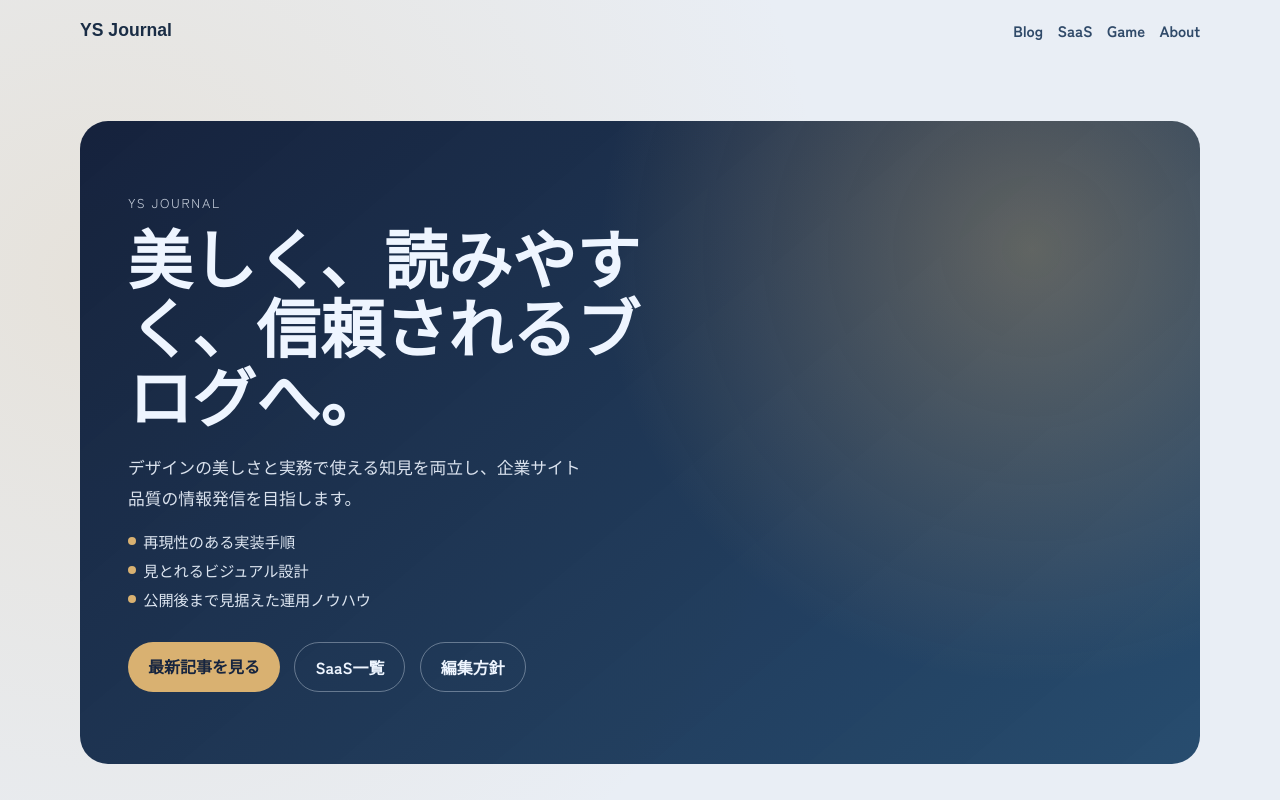
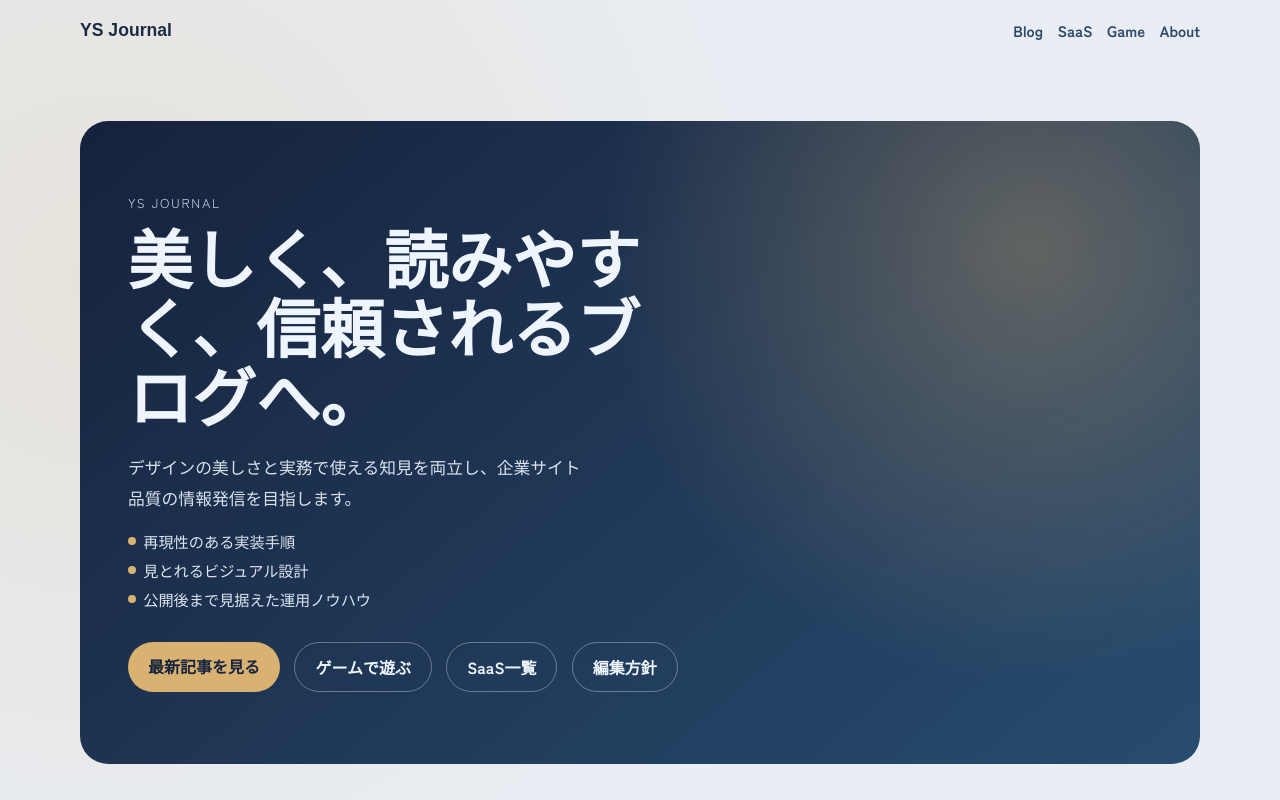
Before and after one commit to ysdev421/ys-portfolio, a Next.js app: page / in a window 1280 px wide. Shown: the top 800 px of the page. Built offline with nearby package versions, Linux system fonts and the light colour scheme; no server answers.

Commit message:
Add prominent game link on home hero

```diff
--- a/app/page.tsx
+++ b/app/page.tsx
@@ -25,6 +25,9 @@ export default function Home() {
         <div className={styles.actions}>
           <Link href="/blog" className={styles.primary}>
             最新記事を見る
+          </Link>
+          <Link href="/game" className={styles.secondary}>
+            ゲームで遊ぶ
           </Link>
           <Link href="/products" className={styles.secondary}>
             SaaS一覧
```
